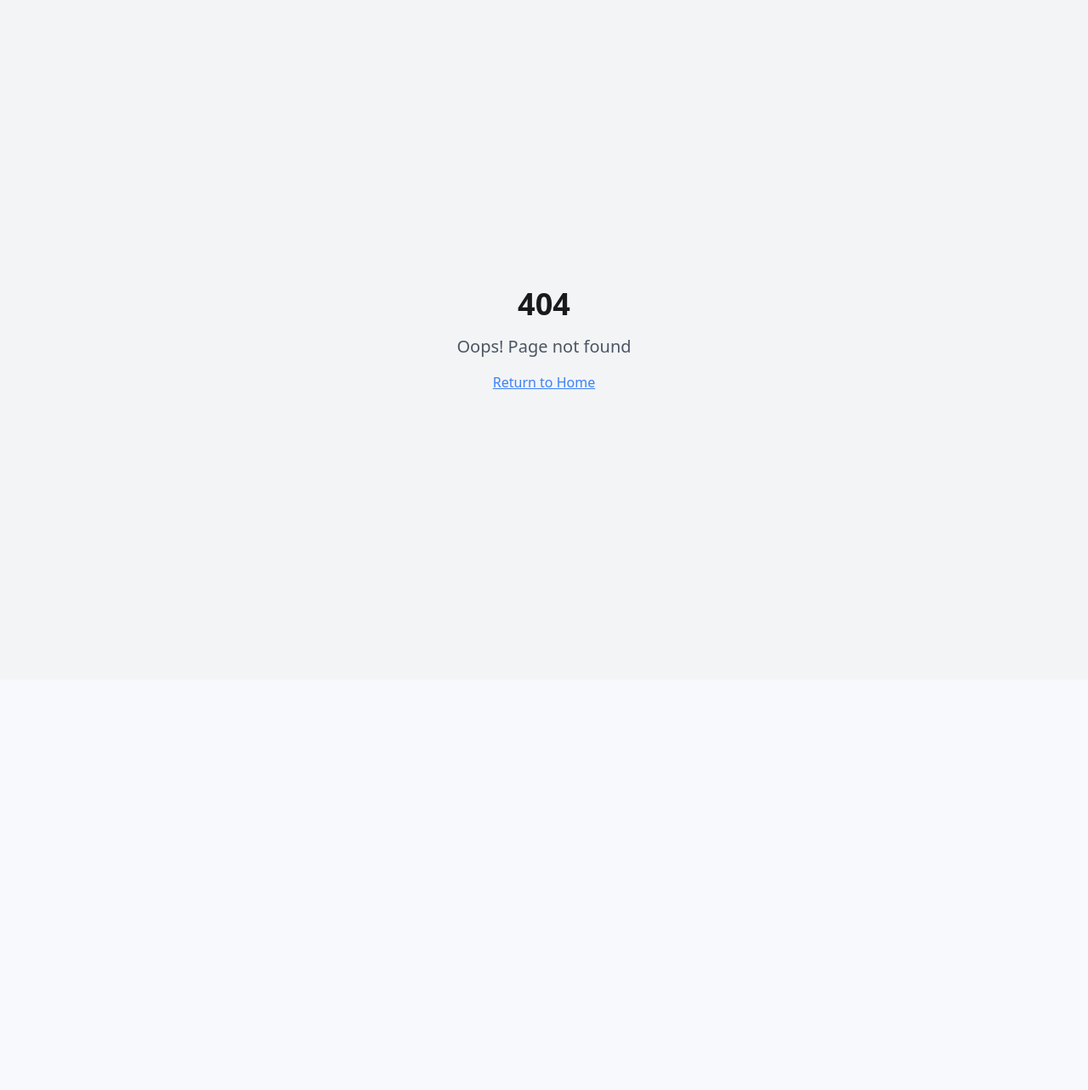
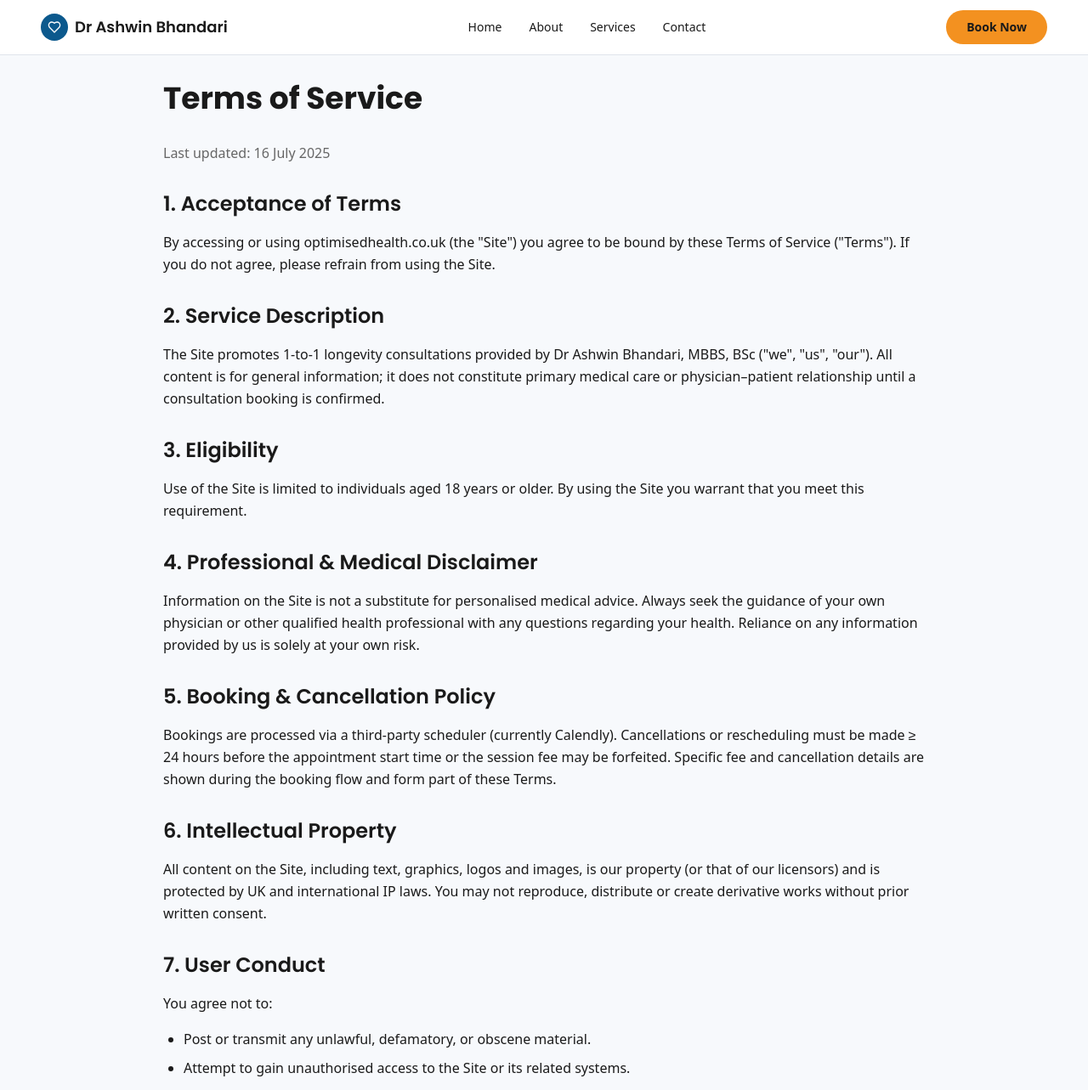
Before and after one commit to TonyWinyard/optimised-health-web, a React (Vite) app: page /terms-of-service in a window 1280 px wide. Before the commit this address had no page. Shown: the top 1283 px of the page at 85% size. Before the commit the page ends 800 px from the top, so only its background shows below. Built offline with nearby package versions, Linux system fonts and the light colour scheme.

Commit message:
Add Terms of Service page
Create Terms of Service page with provided text and add route.

```diff
--- a/src/App.tsx
+++ b/src/App.tsx
@@ -6,6 +6,7 @@ import { BrowserRouter, Routes, Route } from "react-router-dom";
 import Index from "./pages/Index";
 import NotFound from "./pages/NotFound";
 import PrivacyPolicy from "./pages/PrivacyPolicy";
+import TermsOfService from "./pages/TermsOfService";
 
 const queryClient = new QueryClient();
 
@@ -18,6 +19,7 @@ const App = () => (
         <Routes>
           <Route path="/" element={<Index />} />
           <Route path="/privacy-policy" element={<PrivacyPolicy />} />
+          <Route path="/terms-of-service" element={<TermsOfService />} />
           {/* ADD ALL CUSTOM ROUTES ABOVE THE CATCH-ALL "*" ROUTE */}
           <Route path="*" element={<NotFound />} />
         </Routes>
--- a/src/components/Footer.tsx
+++ b/src/components/Footer.tsx
@@ -54,7 +54,7 @@ const Footer = () => {
               <li><a href="#about" className="hover:text-accent transition-colors">About Dr Bhandari</a></li>
               <li><a href="#contact" className="hover:text-accent transition-colors">Book Consultation</a></li>
               <li><a href="/privacy-policy" className="hover:text-accent transition-colors">Privacy Policy</a></li>
-              <li><a href="#" className="hover:text-accent transition-colors">Terms of Service</a></li>
+              <li><a href="/terms-of-service" className="hover:text-accent transition-colors">Terms of Service</a></li>
             </ul>
           </div>
         </div>
--- /dev/null
+++ b/src/pages/TermsOfService.tsx
@@ -0,0 +1,124 @@
+import Navigation from "@/components/Navigation";
+import Footer from "@/components/Footer";
+
+const TermsOfService = () => {
+  return (
+    <div className="min-h-screen bg-background">
+      <Navigation />
+
+      <main className="container mx-auto px-6 lg:px-12 py-24">
+        <div className="max-w-4xl mx-auto">
+          <h1 className="font-heading text-4xl font-bold text-foreground mb-8">
+            Terms of Service
+          </h1>
+
+          <div className="prose prose-gray max-w-none">
+            <p className="text-muted-foreground mb-8">
+              Last updated: 16 July 2025
+            </p>
+
+            <div className="space-y-8 font-body text-foreground leading-relaxed">
+              <section>
+                <h2 className="font-heading text-2xl font-semibold mb-4">1. Acceptance of Terms</h2>
+                <p>
+                  By accessing or using optimisedhealth.co.uk (the "Site") you agree to be bound by these Terms of Service ("Terms"). If you do not agree, please refrain from using the Site.
+                </p>
+              </section>
+
+              <section>
+                <h2 className="font-heading text-2xl font-semibold mb-4">2. Service Description</h2>
+                <p>
+                  The Site promotes 1‑to‑1 longevity consultations provided by Dr Ashwin Bhandari, MBBS, BSc ("we", "us", "our"). All content is for general information; it does not constitute primary medical care or physician–patient relationship until a consultation booking is confirmed.
+                </p>
+              </section>
+
+              <section>
+                <h2 className="font-heading text-2xl font-semibold mb-4">3. Eligibility</h2>
+                <p>
+                  Use of the Site is limited to individuals aged 18 years or older. By using the Site you warrant that you meet this requirement.
+                </p>
+              </section>
+
+              <section>
+                <h2 className="font-heading text-2xl font-semibold mb-4">4. Professional & Medical Disclaimer</h2>
+                <p>
+                  Information on the Site is not a substitute for personalised medical advice. Always seek the guidance of your own physician or other qualified health professional with any questions regarding your health. Reliance on any information provided by us is solely at your own risk.
+                </p>
+              </section>
+
+              <section>
+                <h2 className="font-heading text-2xl font-semibold mb-4">5. Booking & Cancellation Policy</h2>
+                <p>
+                  Bookings are processed via a third‑party scheduler (currently Calendly). Cancellations or rescheduling must be made ≥ 24 hours before the appointment start time or the session fee may be forfeited. Specific fee and cancellation details are shown during the booking flow and form part of these Terms.
+                </p>
+              </section>
+
+              <section>
+                <h2 className="font-heading text-2xl font-semibold mb-4">6. Intellectual Property</h2>
+                <p>
+                  All content on the Site, including text, graphics, logos and images, is our property (or that of our licensors) and is protected by UK and international IP laws. You may not reproduce, distribute or create derivative works without prior written consent.
+                </p>
+              </section>
+
+              <section>
+                <h2 className="font-heading text-2xl font-semibold mb-4">7. User Conduct</h2>
+                <p className="mb-4">You agree not to:</p>
+                <ul className="list-disc pl-6 space-y-2">
+                  <li>Post or transmit any unlawful, defamatory, or obscene material.</li>
+                  <li>Attempt to gain unauthorised access to the Site or its related systems.</li>
+                  <li>Use the Site to advertise or solicit unrelated services.</li>
+                </ul>
+              </section>
+
+              <section>
+                <h2 className="font-heading text-2xl font-semibold mb-4">8. Privacy</h2>
+                <p>
+                  Our Privacy Policy (below) explains how we collect and use your personal data. By using the Site you consent to such processing and warrant that all data provided by you is accurate.
+                </p>
+              </section>
+
+              <section>
+                <h2 className="font-heading text-2xl font-semibold mb-4">9. Limitation of Liability</h2>
+                <p>
+                  To the maximum extent permitted by law, we shall not be liable for any indirect, incidental, special or consequential damages, or any loss of profits or revenues, arising out of or in connection with the Site or the services provided.
+                </p>
+              </section>
+
+              <section>
+                <h2 className="font-heading text-2xl font-semibold mb-4">10. Indemnity</h2>
+                <p>
+                  You agree to indemnify and hold us harmless from any claim or demand arising out of your breach of these Terms or your violation of any law or the rights of a third party.
+                </p>
+              </section>
+
+              <section>
+                <h2 className="font-heading text-2xl font-semibold mb-4">11. Governing Law & Jurisdiction</h2>
+                <p>
+                  These Terms are governed by the laws of England and Wales. Any disputes shall be subject to the exclusive jurisdiction of the courts of England and Wales.
+                </p>
+              </section>
+
+              <section>
+                <h2 className="font-heading text-2xl font-semibold mb-4">12. Changes to Terms</h2>
+                <p>
+                  We may revise these Terms at any time by updating this page. The "Last updated" date will change accordingly. Continued use of the Site after changes constitutes acceptance of the new Terms.
+                </p>
+              </section>
+
+              <section>
+                <h2 className="font-heading text-2xl font-semibold mb-4">13. Contact</h2>
+                <p>
+                  Questions about these Terms? Email info@optimisedhealth.co.uk or write to: Dr Ashwin Bhandari, 12 Harley Street, London W1G 9PG, United Kingdom.
+                </p>
+              </section>
+            </div>
+          </div>
+        </div>
+      </main>
+
+      <Footer />
+    </div>
+  );
+};
+
+export default TermsOfService;
```
